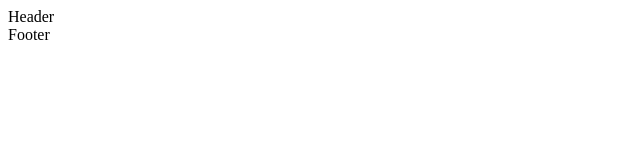
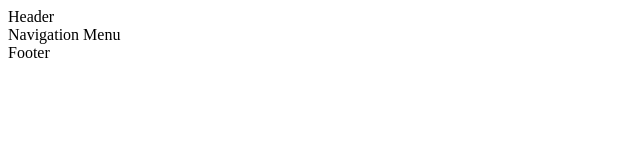
Before and after one commit to Gekon2001/marvellous-cuisine, a React app: page / in a window 1280 px wide. Shown: the top 160 px of the page, without its empty margins (0-640 px from the left). Built offline with nearby package versions, Linux system fonts and the light colour scheme.

Commit message:
fix rendering Header with child components

```diff
--- a/src/components/header/Header.js
+++ b/src/components/header/Header.js
@@ -2,7 +2,10 @@ import React from 'react';
 
 class Header extends React.Component {
   render() {
-    return (<div>Header</div>);
+    return (<div>
+      Header
+      {this.props.children}
+    </div>);
   }
 }
 
```
Also changed, not shown: src/components/navigation-menu/NavigationMenu.js (line endings or trailing spaces).
